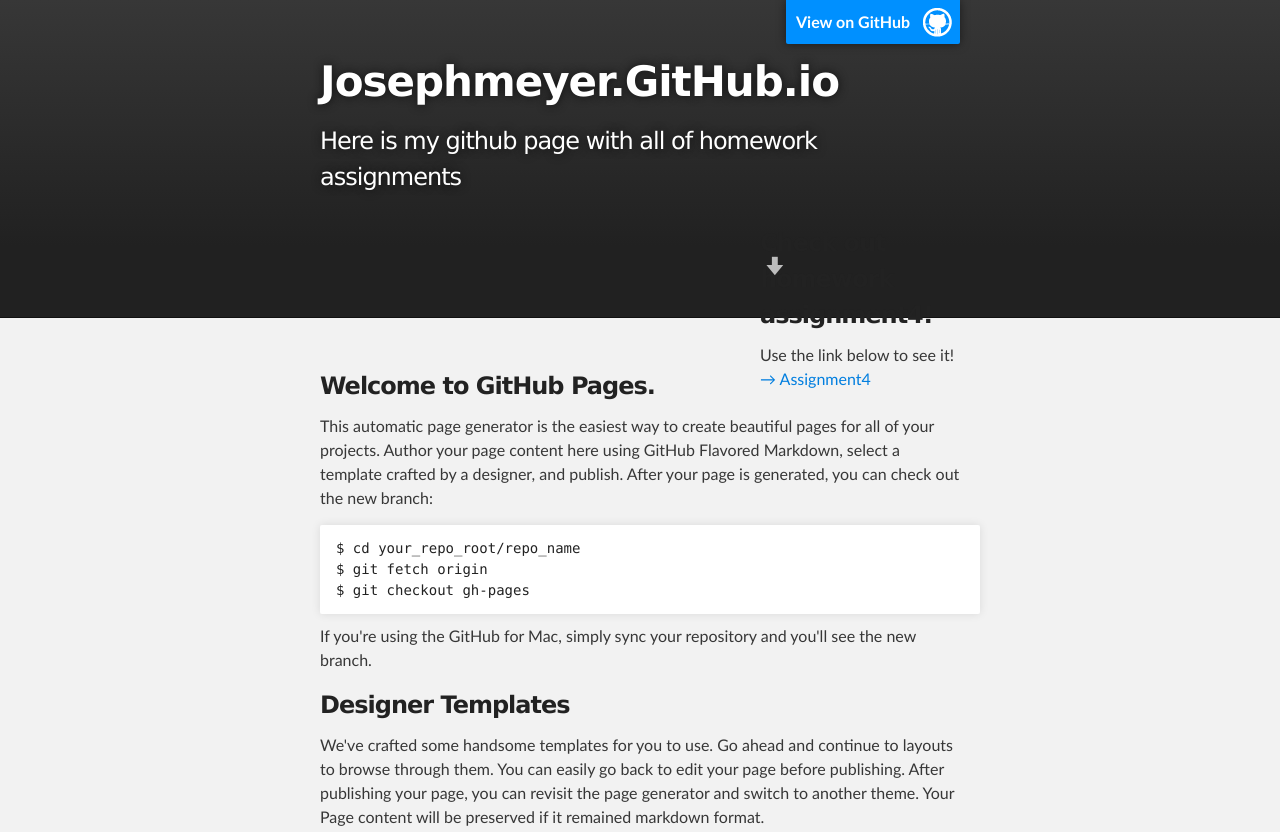
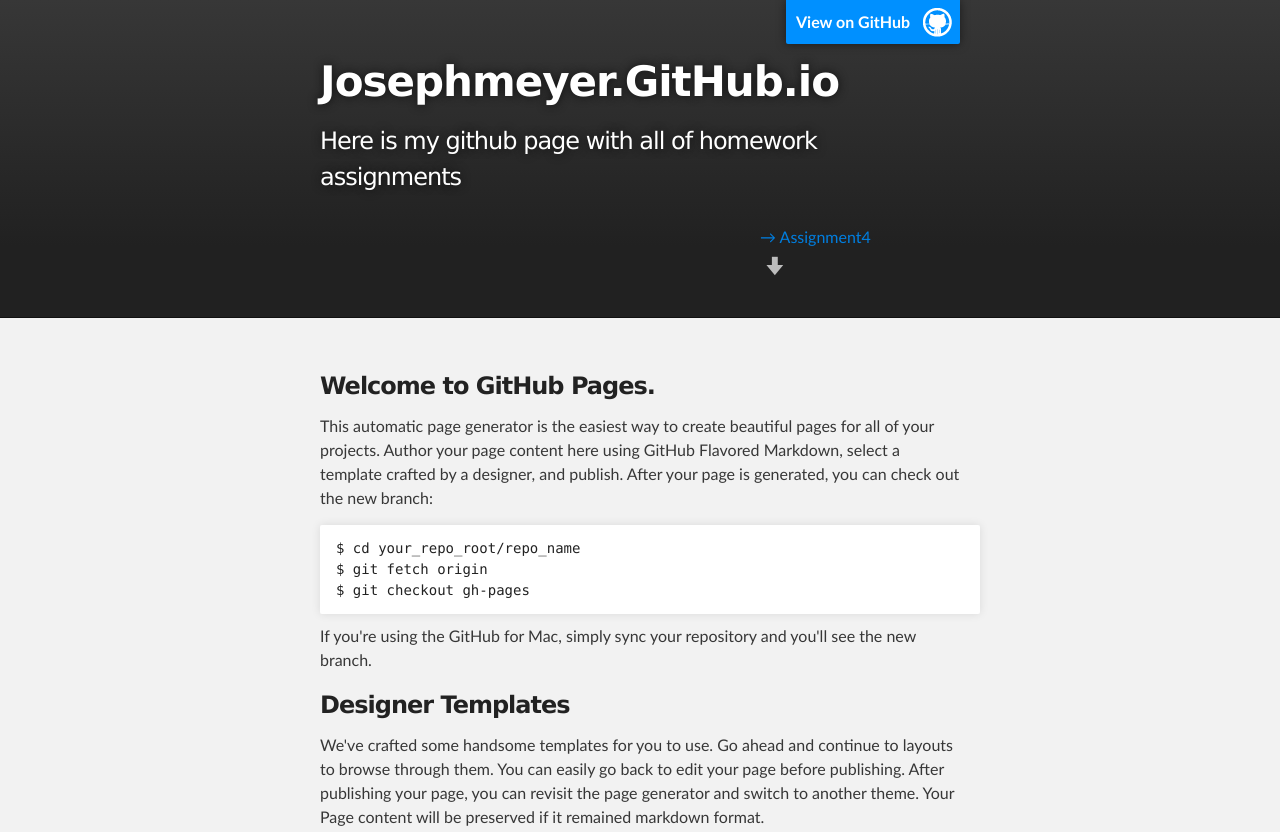
Before and after one commit to jameye10/JosephMeyer.github.io, a plain HTML site: page index.html in a window 1280 px wide. Shown: the top 832 px of the page. Drawn offline with Linux system fonts and the light colour scheme.

Commit message:
another update again

```diff
--- a/index.html
+++ b/index.html
@@ -21,8 +21,7 @@
           <h1 id="project_title">Josephmeyer.GitHub.io</h1>
           <h2 id="project_tagline">Here is my github page with all of homework assignments</h2>
             <section id="downloads">
-<h3>Check out homework assignment4!</h3>
-<p>Use the link below to see it! <br /> <a href="index2.html">&rarr; Assignment4</a></p>
+              <p><a href="index2.html">&rarr; Assignment4</a></p>
             </section>
         </header>
     </div>
```
